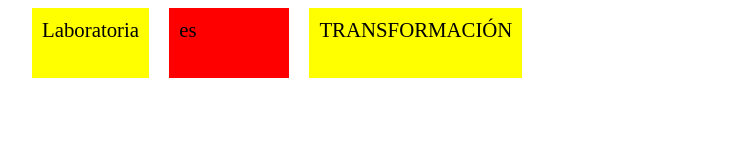
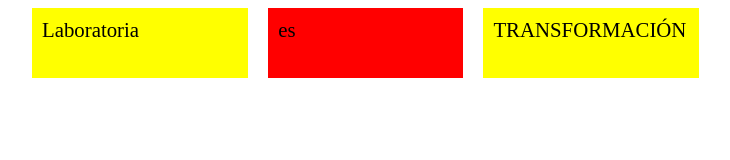
Before and after one commit to emandujanor/Ejercicios-Displays-Lecci-n-23, a plain HTML site: page index.html in a window 1280 px wide. Shown: the whole page, without its empty margins (273-1003 px from the left). Drawn offline with Linux system fonts and the light colour scheme.

Commit message:
Ejercicios Displays Inline-Block 4

```diff
--- a/assets/css/main.css
+++ b/assets/css/main.css
@@ -6,6 +6,7 @@ section{
 }
 
 .amarillos{
+  width: 28%;
   height: 50px;
   display:inline-block;
   background-color: yellow;
@@ -13,7 +14,7 @@ section{
   margin-left:15px;
 }
 .rojo{
-  width: 100px;
+  width: 25%;
   height: 50px;
   display:inline-block;
   background-color: red;
```
